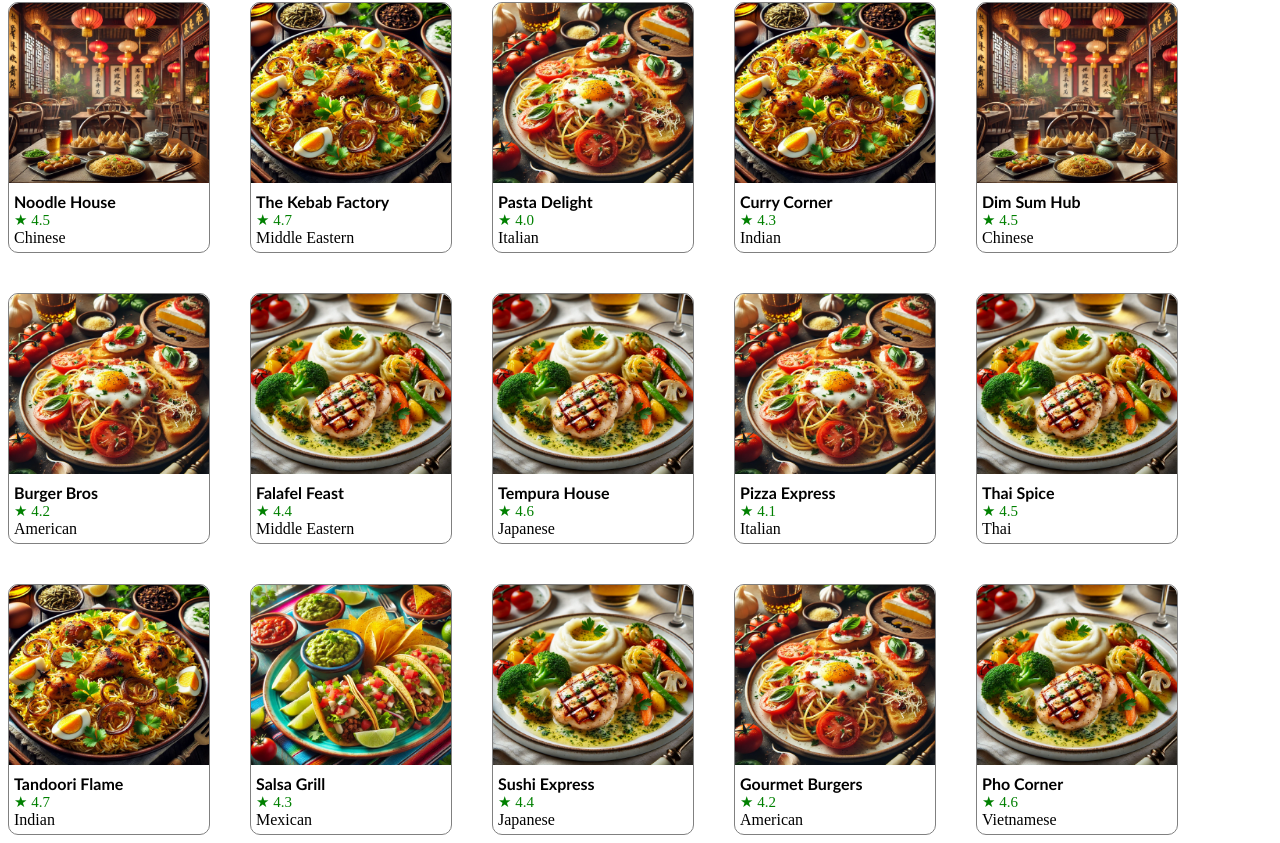
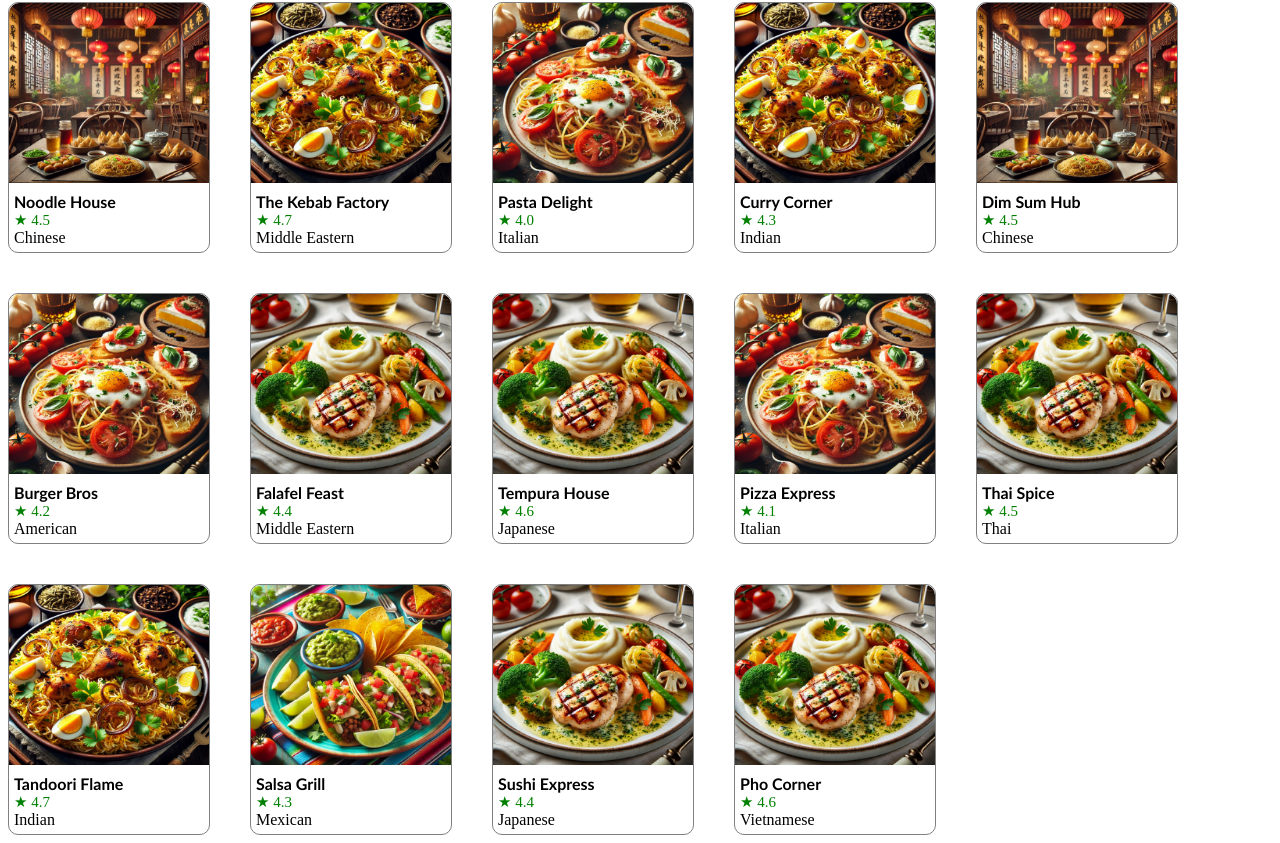
Before and after one commit to RishieVyas/React, a React (Vite) app: page / in a window 1280 px wide. Shown: the part 463-1306 px from the top of the page. Built offline with nearby package versions, Linux system fonts and the light colour scheme.

Commit message:
commit check 2

```diff
--- a/data.js
+++ b/data.js
@@ -150,14 +150,6 @@ const restaurants = [
     img: continental,
   },
   {
-    id: "19",
-    name: "Gourmet Burgers",
-    cuisine: "American",
-    rating: "4.2",
-    approxBillForOne: "17$",
-    img: italian,
-  },
-  {
     id: "20",
     name: "Pho Corner",
     cuisine: "Vietnamese",
```
